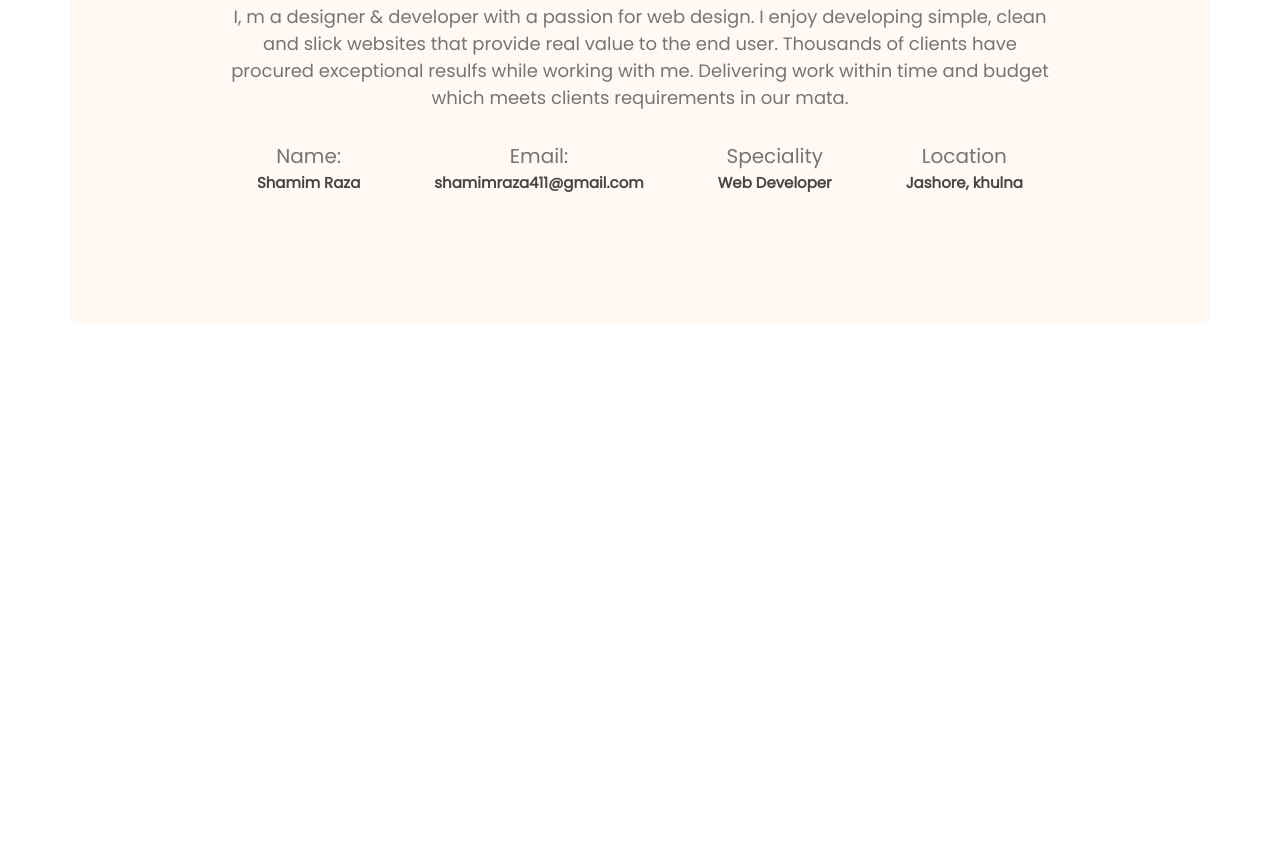
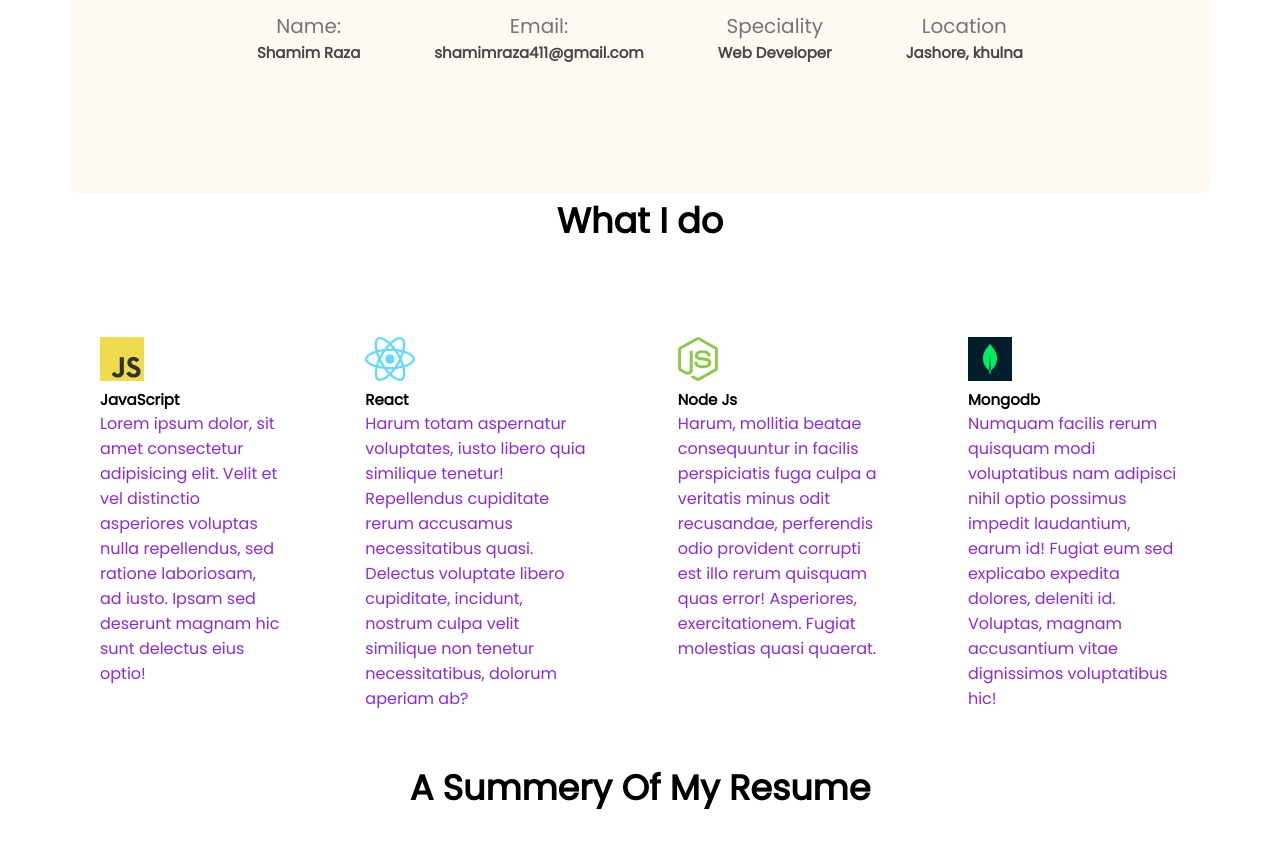
Before and after one commit to shamimraza/developer.shamim, a plain HTML site: page index.html in a window 1280 px wide. Shown: the part 1039-1883 px from the top of the page. Before the commit the page ends 1363 px from the top, so only its background shows below. Drawn offline with Linux system fonts and the light colour scheme.

Commit message:
added skill content

```diff
--- a/index.html
+++ b/index.html
@@ -55,6 +55,35 @@
             </div>
 
         </section>
+        <section class="what-i -do">
+            <h3 class="section-title">What I do</h3>
+            <div class="skill-container">
+                <div class="skill">
+                    <img src="images/icons/js.png" alt="">
+                    <p class="skill-title">JavaScript</p>
+                    <p class="skill-description">Lorem ipsum dolor, sit amet consectetur adipisicing elit. Velit et vel distinctio asperiores voluptas nulla repellendus, sed ratione laboriosam, ad iusto. Ipsam sed deserunt magnam hic sunt delectus eius optio!</p>
+                </div>
+                <div class="skill">
+                    <img src="images/icons/react.png" alt="">
+                    <p class="skill-title">React</p>
+                    <p class="skill-description">Harum totam aspernatur voluptates, iusto libero quia similique tenetur! Repellendus cupiditate rerum accusamus necessitatibus quasi. Delectus voluptate libero cupiditate, incidunt, nostrum culpa velit similique non tenetur necessitatibus, dolorum aperiam ab?</p>
+                </div>
+                <div class="skill">
+                    <img src="images/icons/nodejs.png" alt="">
+                    <p class="skill-title">Node Js</p>
+                    <p class="skill-description">Harum, mollitia beatae consequuntur in facilis perspiciatis fuga culpa a veritatis minus odit recusandae, perferendis odio provident corrupti est illo rerum quisquam quas error! Asperiores, exercitationem. Fugiat molestias quasi quaerat.</p>
+                </div>
+                <div class="skill">
+                    <img src="images/icons/mongo.png" alt="">
+                    <p class="skill-title">Mongodb</p>
+                    <p class="skill-description">Numquam facilis rerum quisquam modi voluptatibus nam adipisci nihil optio possimus impedit laudantium, earum id! Fugiat eum sed explicabo expedita dolores, deleniti id. Voluptas, magnam accusantium vitae dignissimos voluptatibus hic!</p>
+                </div>
+            </div>
+        </section>
+        <section class="Resume">
+            <h3 class="section-title">A Summery Of My Resume </h3>
+
+        </section>
 
     </main>
     <footer>
--- a/styles/portfolio.css
+++ b/styles/portfolio.css
@@ -65,7 +65,7 @@ nav li{
     margin-bottom: 25px;
 }
 .about{
-    margin-top: 130px;
+
     background: #fff8f3;
     border-radius: 10px;
     padding: 130px 150px;
@@ -100,3 +100,31 @@ main{
     font-size: 15px;
     color: #474747;
 }
+.what-i-do{
+    margin-top: 130px;
+}
+.skill-container{
+    display: flex;
+    gap: 24px;
+}
+.section{
+    text-align: center;
+}
+.skill-title{
+    font-weight: 700;
+    font-size: 15px;
+}
+.skill-description{
+    color: blueviolet;
+}
+.skill{
+    background: #ffffff;
+    box-shadow: 0 6px 50px rgba(red, green, blue, alpha);
+    border-radius: 5px;
+    padding: 30px;
+    margin-top: 30px;
+    margin-bottom: 20px;
+}
+.section{
+    margin-top: 130px;
+}
```
